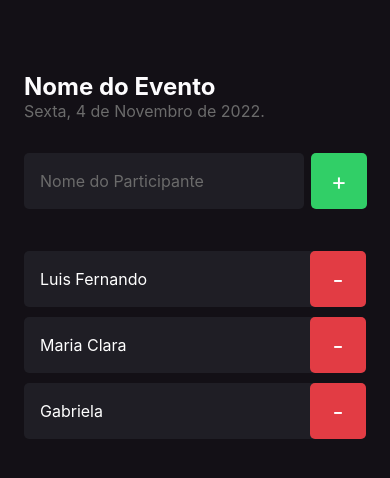
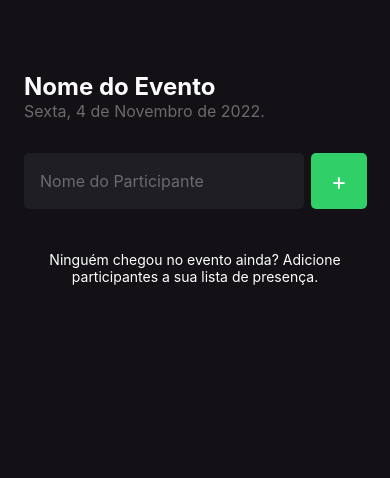
Before and after one commit to Luiz1nn/imhere, a React Native app: screen / in a window 390 px wide. Shown: the top 478 px of the page. Built offline with nearby package versions, Linux system fonts and the light colour scheme.

Commit message:
feat(Home): useState in participants

```diff
--- a/src/screens/Home/index.tsx
+++ b/src/screens/Home/index.tsx
@@ -3,24 +3,28 @@ import { styles } from './styles'
 import { Participant } from '../../components/Participant'
 import { existingParticipantAlert } from '../../components/ExistingParticipantAlert'
 import { removeParticipantAlert } from '../../components/RemoveParticipantAlert'
+import { useState } from 'react'
 
 export function Home() {
-  const participants: Array<string> = [
-    'Luis Fernando',
-    'Maria Clara',
-    'Gabriela',
-  ]
+  const [participants, setParticipants] = useState<Array<string>>([])
+  const [participantName, setParticipantName] = useState('')
 
   function handleParcipantAdd() {
     if (participants.includes('Luis Fernando')) {
       existingParticipantAlert()
     }
+
+    setParticipants((prevState) => [...prevState, participantName])
+    setParticipantName('')
   }
 
   function handleParticipantRemove(name: string) {
     removeParticipantAlert({
       name,
-      onRemove: () => console.log('Participante removido'),
+      onRemove: () =>
+        setParticipants((prevState) =>
+          prevState.filter((participant) => participant !== name),
+        ),
     })
   }
 
@@ -35,6 +39,8 @@ export function Home() {
           style={styles.input}
           placeholder="Nome do Participante"
           placeholderTextColor="#6b6b6b"
+          value={participantName}
+          onChangeText={setParticipantName}
         />
 
         <TouchableOpacity style={styles.button} onPress={handleParcipantAdd}>
```
